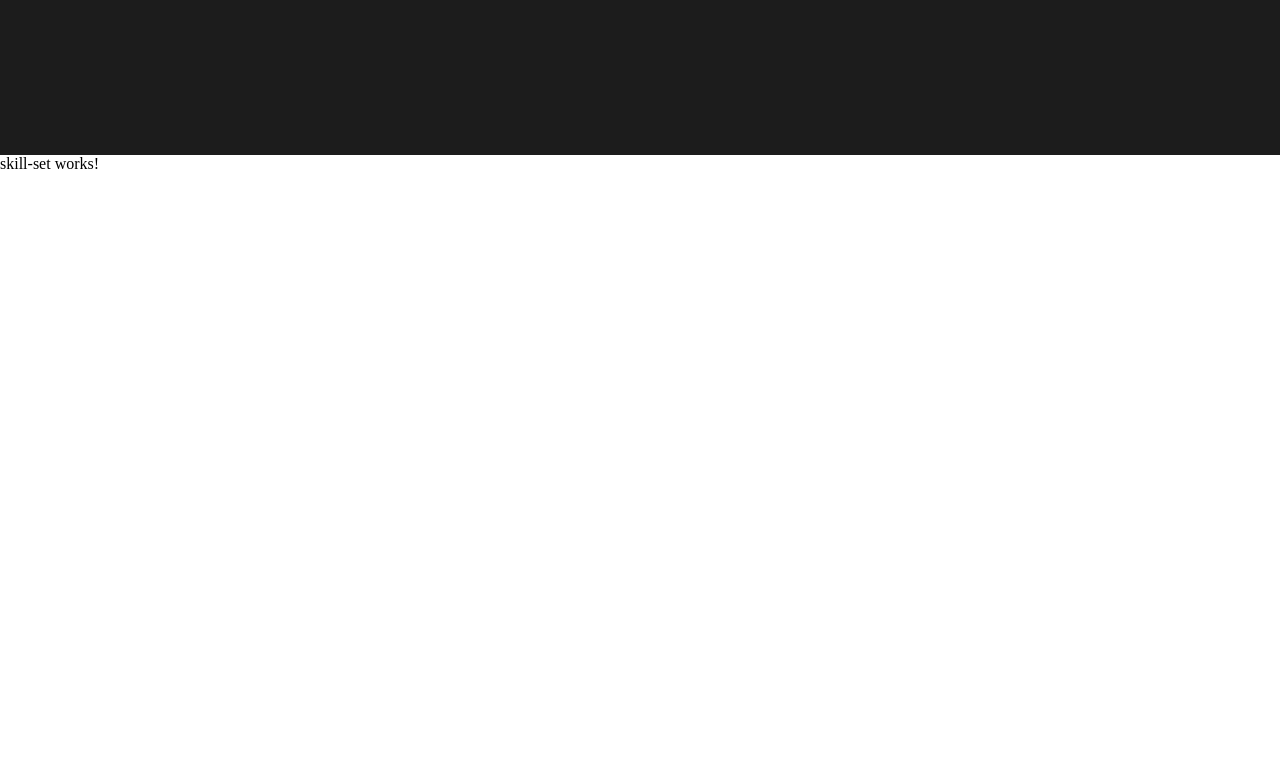
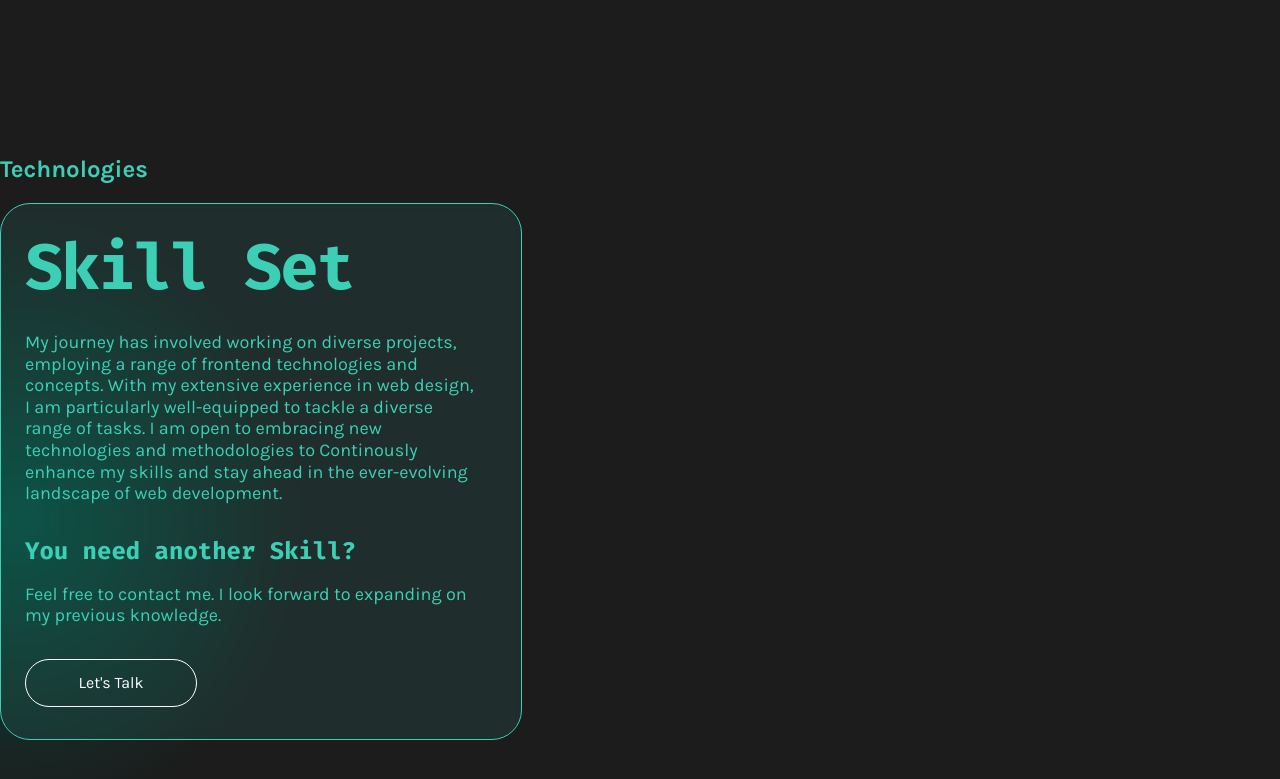
Before and after one commit to PaterAnderson/portfolio, an Angular app: page / in a window 1280 px wide. Shown: the part 1692-2471 px from the top of the page. Before the commit the page ends 1865 px from the top, so only its background shows below. Built offline with nearby package versions, Linux system fonts and the light colour scheme; a web font is replaced by a local one.

Commit message:
added skill set box

```diff
--- a/src/app/skill-set/skill-set.component.html
+++ b/src/app/skill-set/skill-set.component.html
@@ -1 +1,22 @@
-<p>skill-set works!</p>
+<section>
+    <div class="description">
+        <h2>Technologies</h2>
+        <div class="container">
+            <div class="center">
+                <h1>Skill Set</h1>
+                <p>My journey has involved working on diverse projects, employing a range of frontend technologies and
+                    concepts. With my extensive experience in web design, I am particularly well-equipped to tackle a diverse range of tasks. I am open to embracing new technologies and methodologies to Continously enhance my skills
+                    and stay ahead in the ever-evolving landscape of web development.
+                </p>
+                <h2>
+                    You need <span class="highlight">another Skill?</span>
+                </h2>
+                <p>Feel free to contact me. I look forward to expanding on my previous knowledge.
+                </p>
+                <div class="btn-align">
+                    <button class="custom-button"><span class="button-text">Let's Talk</span></button>
+                </div>
+            </div>
+        </div>
+    </div>
+</section>
--- a/src/app/skill-set/skill-set.component.scss
+++ b/src/app/skill-set/skill-set.component.scss
@@ -0,0 +1,124 @@
+section {
+    width: 100%;
+    height: 695px;
+    background: radial-gradient(22.43% 43.85% at 1.22% 52.45%, rgb(8, 70, 59) 0%, #1C1C1C 100%)
+        /* warning: gradient uses a rotation that is not supported by CSS and may not behave as expected */
+    ;
+    font-family: 'Karla';
+    color: white;
+}
+
+
+.description {
+    display: flex;
+    flex-direction: column;
+    gap: 20px;
+    color: #3DCFB6;
+}
+
+.container {
+    width: 520px;
+    height: 503px;
+    padding: 32px 0 0 0;
+    gap: 40px;
+    border-radius: 30px 30px 30px 30px;
+    border: 1px solid #3DCFB6;
+    background: rgba(61, 207, 182, 0.1);
+    backdrop-filter: blur(4px);
+    display: flex;
+    flex-direction: column;
+
+    h1 {
+        font-family: 'Fira Code';
+        font-size: 64px;
+        font-weight: 700;
+        line-height: 64px;
+        letter-spacing: -0.03em;
+        text-align: left;
+        text-underline-position: from-font;
+        text-decoration-skip-ink: none;
+        color: #3DCFB6;
+        margin-bottom: 32px;
+
+    }
+
+    p {
+        font-size: 18px;
+        line-height: 21.6px;
+        text-align: justified;
+        text-underline-position: from-font;
+        text-decoration-skip-ink: none;
+
+    }
+}
+
+.center {
+    width: 456px;
+
+    margin-left: 24px;
+
+    h2 {
+        font-family: 'Fira Code';
+        font-size: 24px;
+        font-weight: 700;
+        line-height: 28.8px;
+        text-align: left;
+        text-underline-position: from-font;
+        text-decoration-skip-ink: none;
+        margin-bottom: 18px;
+
+        .highlight {
+            color: #3DCFB6;
+        }
+    }
+
+    p {
+        margin-bottom: 32px;
+    }
+}
+
+.btn-align {
+    margin-top: 24px;
+    display: flex;
+    gap: 48px;
+}
+
+.custom-button {
+    background-color: transparent;
+    width: 172px;
+    height: 48px;
+    border: 1px solid #ffffff;
+    border-radius: 100px;
+    padding-left: 24px;
+    padding-right: 24px;
+    color: #fff;
+    font-size: 16px;
+    font-weight: 400;
+    font-family: 'Karla';
+    cursor: pointer;
+    overflow: hidden;
+    position: relative;
+
+    &:hover {
+        border: 1px solid #3DCFB6;
+
+        .button-text {
+            animation: moveInOut 5.5s linear infinite;
+        }
+    }
+}
+
+.button-text {
+    position: relative;
+    display: inline-block;
+}
+
+@keyframes moveInOut {
+    0% {
+        transform: translateX(150%);
+    }
+
+    100% {
+        transform: translateX(-150%);
+    }
+}
```
